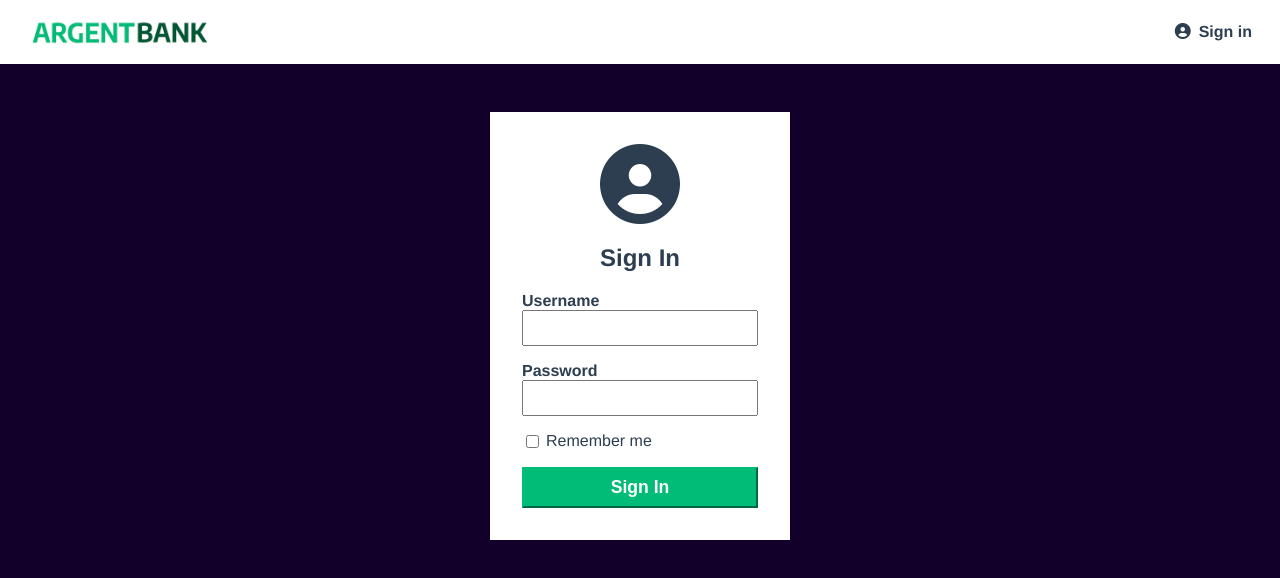
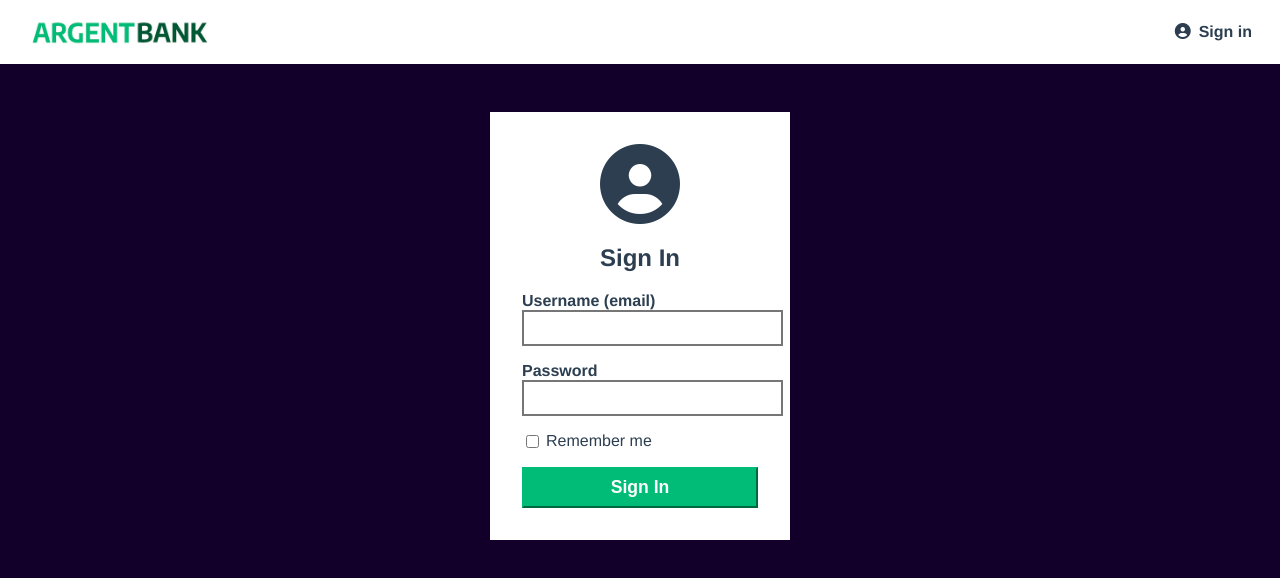
Before and after one commit to lehmax/p13_ArgentBank, a React (Vite) app: page /login in a window 1280 px wide. Shown: the top 578 px of the page. Built offline with nearby package versions, Linux system fonts and the light colour scheme.

Commit message:
fix returns login/edit user form

```diff
--- a/index.html
+++ b/index.html
@@ -1,5 +1,5 @@
 <!DOCTYPE html>
-<html lang="fr">
+<html lang="en">
   <head>
     <meta charset="UTF-8" />
     <link rel="icon" type="image/png" href="/argentBankLogo.png" />
--- /dev/null
+++ b/src/components/TextInput.tsx
@@ -0,0 +1,68 @@
+import { FormEvent, HTMLProps, useState } from 'react'
+
+interface Props extends HTMLProps<HTMLInputElement> {
+  id: string
+  name: string
+  className?: string
+  label?: string
+  errorText?: string
+}
+
+const TextInput = ({ className, label, errorText, id, ...props }: Props) => {
+  const [validationMessage, setValidationMessage] = useState('')
+
+  const onInvalid = (event: FormEvent) => {
+    const input = event.currentTarget as HTMLInputElement
+
+    setValidationMessage(getErrorMessage(input))
+  }
+
+  const onBlur = (event: FormEvent) => {
+    const input = event.currentTarget as HTMLInputElement
+
+    if (!!validationMessage) {
+      setValidationMessage(getErrorMessage(input))
+    }
+  }
+
+  return (
+    <div className="input-wrapper">
+      <div>
+        {label && (
+          <div>
+            <label htmlFor={id}>{label}</label>
+          </div>
+        )}
+      </div>
+      <div className="relative">
+        <input id={id} onInvalid={onInvalid} onBlur={onBlur} {...props} />
+      </div>
+
+      {!!validationMessage && (
+        <div className="validation-message">
+          {errorText || validationMessage}
+        </div>
+      )}
+    </div>
+  )
+}
+
+const getErrorMessage = (target: HTMLInputElement) => {
+  const errorsMessage = {
+    valueMissing: 'This field is required',
+    typeEmailMismatch:
+      'Please include "@" in the email address. There is an "@" symbol missing in {value}',
+  }
+
+  if (target.validity.valueMissing) {
+    return errorsMessage.valueMissing
+  }
+
+  if (target.validity.typeMismatch && target.type === 'email') {
+    return errorsMessage.typeEmailMismatch.replace('{value}', target.value)
+  }
+
+  return target.validationMessage
+}
+
+export default TextInput
--- a/src/features/auth/authSlice.ts
+++ b/src/features/auth/authSlice.ts
@@ -3,13 +3,14 @@ import { createAsyncThunk, createSlice } from '@reduxjs/toolkit'
 import { api } from '../../services/api'
 import * as session from '../../services/session'
 import { RootState } from '../../store'
-import { AuthState, Person, loginPayload } from './types'
+import { AuthState, loginPayload, Person } from './types'
 
 const initialState: AuthState = {
   loggedIn: false,
   token: null,
   user: null,
   persist: false,
+  error: null,
 }
 
 const init = async () => {
@@ -40,7 +41,6 @@ export const authenticateUser = createAsyncThunk(
   async (payload: loginPayload, thunk) => {
     const { email, password, persist } = payload
 
-    try {
     const response = await api().authenticateUser(email, password)
     const { token } = response.body
 
@@ -51,21 +51,14 @@ export const authenticateUser = createAsyncThunk(
     }
 
     return { token, persist }
-    } catch (error: any) {
-      return thunk.rejectWithValue(error?.response.message)
-    }
   }
 )
 
 export const setCurrentUser = createAsyncThunk(
   'auth/setCurrentUser',
-  async (token: string, thunk) => {
-    try {
+  async (token: string) => {
     const response = await api().fetchProfile(token)
     return response.body
-    } catch (error: any) {
-      return thunk.rejectWithValue(error?.response.message)
-    }
   }
 )
 
@@ -77,12 +70,8 @@ export const editCurrentUser = createAsyncThunk(
 
     if (!token) return thunk.rejectWithValue('No token found')
 
-    try {
     const response = await api().editProfile(token, payload)
     return response.body
-    } catch (error: any) {
-      return thunk.rejectWithValue(error?.response.message)
-    }
   }
 )
 
@@ -99,6 +88,11 @@ const slice = createSlice({
       state.token = token
       state.persist = persist
     })
+    builder.addCase(authenticateUser.rejected, (state, action) => {
+      if (action.error.message) {
+        state.error = action.error.message
+      }
+    })
     builder.addCase(setCurrentUser.fulfilled, (state, action) => {
       state.user = action.payload
     })
--- a/src/features/auth/types.ts
+++ b/src/features/auth/types.ts
@@ -24,4 +24,5 @@ export interface AuthState {
   token: string | null
   user: User | null
   persist: boolean
+  error: string | null
 }
--- a/src/hooks/useAuth.ts
+++ b/src/hooks/useAuth.ts
@@ -5,7 +5,7 @@ import * as session from '../services/session'
 import { RootState } from '../store'
 
 export const useAuth = () => {
-  const { loggedIn, user, token } = useSelector(
+  const { loggedIn, user, token, error } = useSelector(
     (state: RootState) => state.auth
   )
   const dispatch = useDispatch()
@@ -23,5 +23,6 @@ export const useAuth = () => {
     isLoggedIn: loggedIn,
     token,
     logout,
+    error,
   }
 }
--- a/src/pages/Login/index.tsx
+++ b/src/pages/Login/index.tsx
@@ -1,6 +1,7 @@
 import { FormEvent } from 'react'
 
 import { Navigate } from 'react-router-dom'
+import TextInput from '../../components/TextInput'
 import { authenticateUser } from '../../features/auth/authSlice'
 import { useAppDispatch } from '../../hooks'
 import { useAuth } from '../../hooks/useAuth'
@@ -18,34 +19,45 @@ const Login = () => {
 }
 
 const LoginForm = () => {
-  const { isLoggedIn } = useAuth()
+  const { isLoggedIn, error } = useAuth()
   const dispatch = useAppDispatch()
 
   const onSubmit = (event: FormEvent<HTMLFormElement>) => {
     event.preventDefault()
-    const target = event.currentTarget
+    const form = event.currentTarget
 
-    const email = target.username.value.trim()
-    const password = target.password.value.trim()
-    const persist = target['remember-me'].checked
+    const isValid = form.checkValidity()
+    form.classList.add('submitted')
 
-    if (!email || !password) return alert('Please fill in all fields')
+    if (isValid) {
+      const email = form.username.value.trim()
+      const password = form.password.value.trim()
+      const persist = form['remember-me'].checked
 
-    dispatch(authenticateUser({ email, password, persist }))
+      dispatch(authenticateUser({ email, password, persist }))
+    }
   }
 
   return isLoggedIn ? (
     <Navigate to="/profile" replace={true} />
   ) : (
-    <form onSubmit={onSubmit}>
-      <div className="input-wrapper">
-        <label htmlFor="username">Username</label>
-        <input type="text" id="username" />
-      </div>
-      <div className="input-wrapper">
-        <label htmlFor="password">Password</label>
-        <input type="password" id="password" />
-      </div>
+    <form noValidate onSubmit={onSubmit}>
+      <TextInput
+        type="email"
+        id="username"
+        name="username"
+        label="Username (email)"
+        required
+      />
+      <TextInput
+        type="password"
+        id="password"
+        label="Password"
+        name="password"
+        required
+      />
+
+      {error && <div className="error-message">{error}</div>}
       <div className="input-remember">
         <input type="checkbox" id="remember-me" />
         <label htmlFor="remember-me">Remember me</label>
--- a/src/pages/Profile/index.tsx
+++ b/src/pages/Profile/index.tsx
@@ -16,24 +16,29 @@ const Profile = () => {
 }
 
 const UserName = () => {
+  const dispatch = useAppDispatch()
   const { currentUser } = useAuth()
   const [isEditing, setIsEditing] = useState(false)
-  const dispatch = useAppDispatch()
 
   const { firstName, lastName } = currentUser || {}
 
   const onSubmit = (event: FormEvent<HTMLFormElement>) => {
     event.preventDefault()
     const target = event.currentTarget
+    const isEmptyFields = !target.firstName.value && !target.lastName.value
 
-    if (!target.firstName.value && !target.lastName.value) return
+    if (isEmptyFields) return
 
     const inputFirstName = target.firstName.value || firstName
     const inputLastName = target.lastName.value || lastName
+    const isSameName =
+      inputFirstName === firstName && inputLastName === lastName
 
-    dispatch(
-      editCurrentUser({ firstName: inputFirstName, lastName: inputLastName })
-    )
+    if (!isSameName) {
+      dispatch(
+        editCurrentUser({ firstName: inputFirstName, lastName: inputLastName })
+      )
+    }
 
     setIsEditing(false)
   }
@@ -55,13 +60,13 @@ const UserName = () => {
               <label htmlFor="firstName" className="sr-only">
                 First Name
               </label>
-              <input id="firstName" type="text" placeholder={firstName} />
+              <input id="firstName" type="text" defaultValue={firstName} />
             </div>
             <div className="input-wrapper">
               <label className="sr-only" htmlFor="lastName">
                 Last Name
               </label>
-              <input id="lastName" type="text" placeholder={lastName} />
+              <input id="lastName" type="text" defaultValue={lastName} />
             </div>
           </div>
           <div className="buttons">
--- a/src/styles/main.css
+++ b/src/styles/main.css
@@ -207,6 +207,22 @@ body,
 .input-wrapper input {
   padding: 5px;
   font-size: 1.2rem;
+  border-style: solid;
+}
+
+.submitted input:invalid {
+  border-color: red;
+}
+
+.submitted input:invalid:focus {
+  outline-color: red;
+}
+
+.validation-message,
+.error-message {
+  font-weight: 600;
+  font-size: 0.875rem;
+  color: red;
 }
 
 .footer {
```
Also changed, not shown: doc/1.0.0-transaction-api.swagger.yaml (+39 -1 lines). Lines whose indentation alone changed are shown as unchanged.
